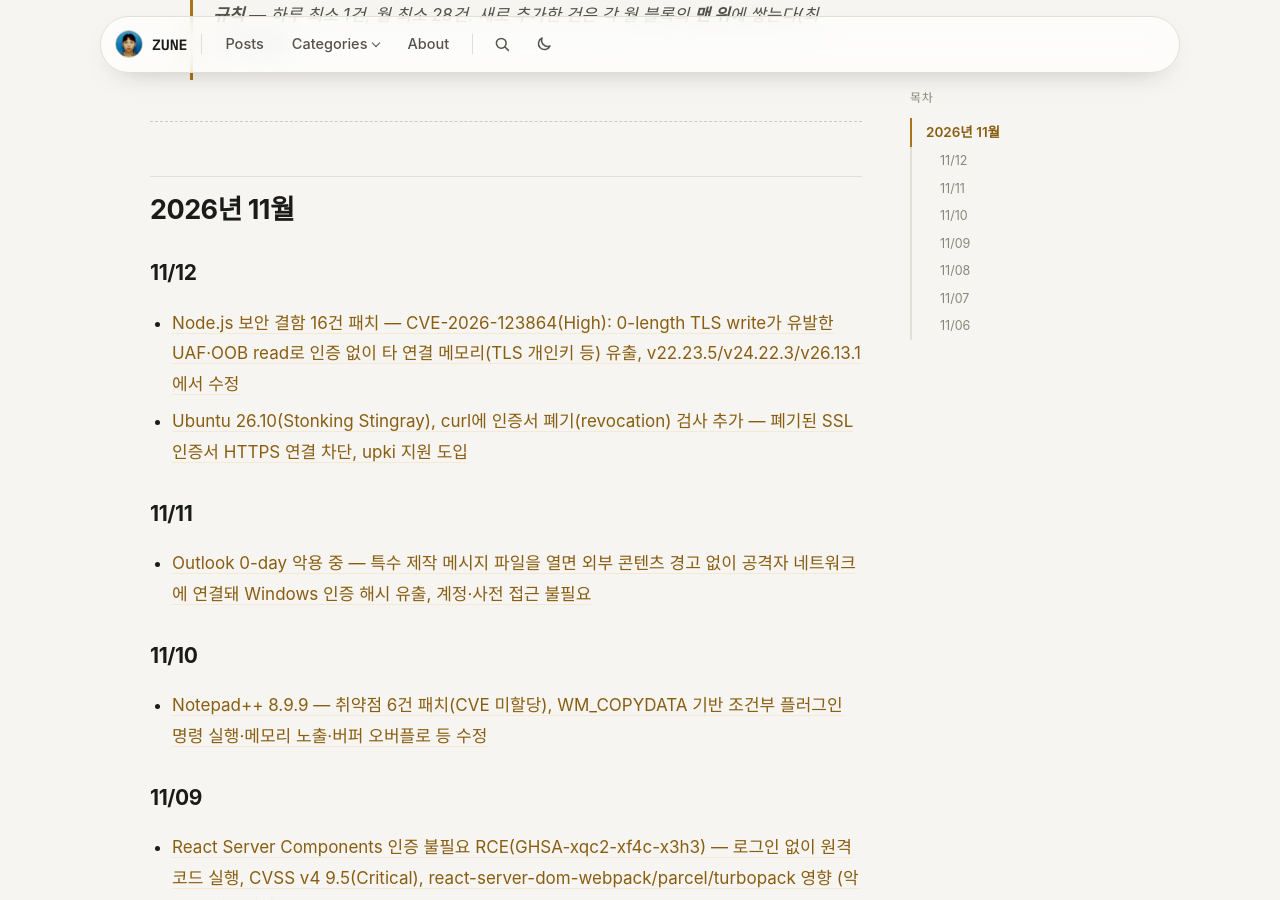
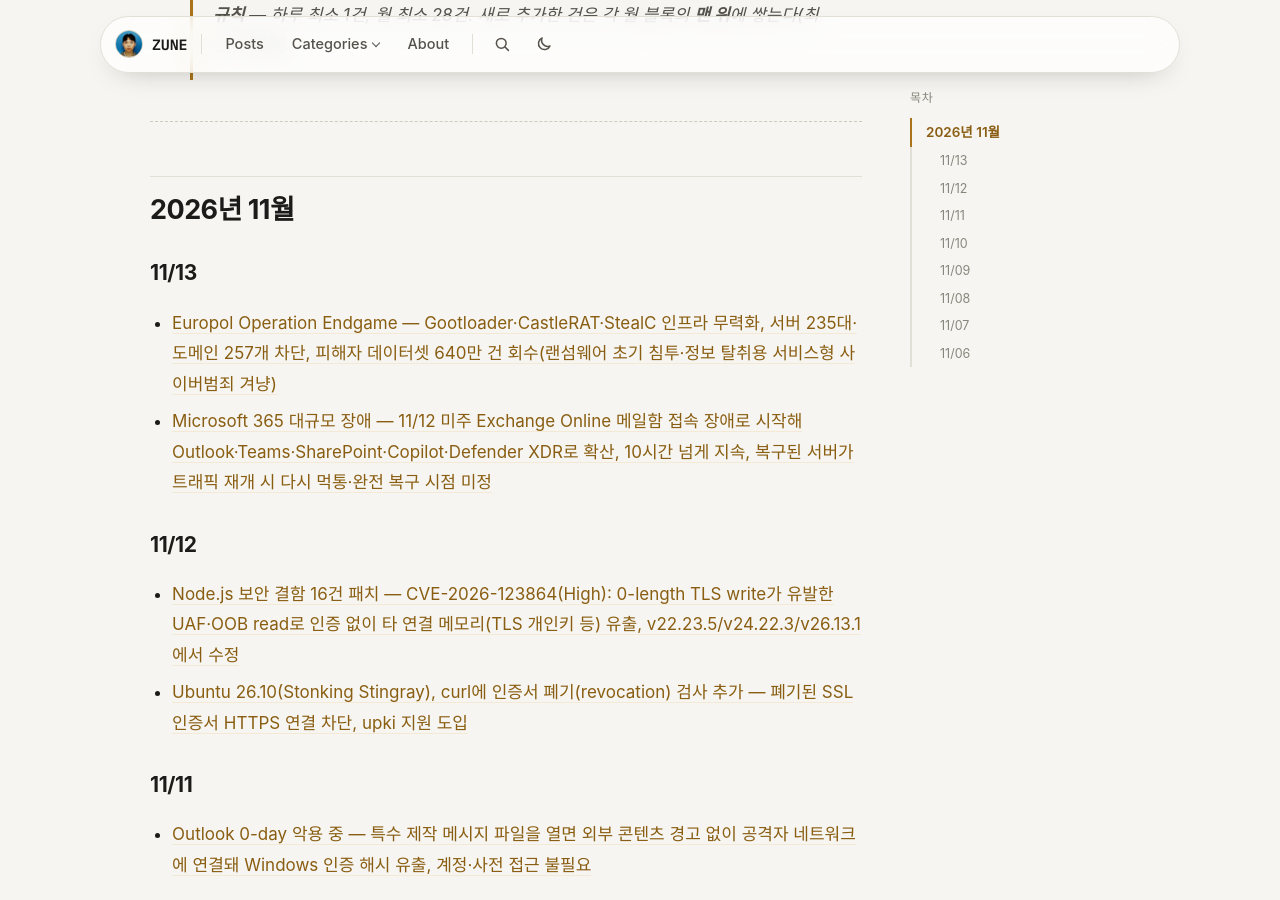
Before and after one commit to junseopark0216/junseopark0216.github.io, a Jekyll site: the page built from _posts/2026-11-06-tech-security-news-clipping.md, in a window 1280 px wide and 900 px high, scrolled down 551 px. Built offline with Jekyll 4.4.1, drawn with Linux system fonts in a browser that asks for light colours; some web fonts are replaced.

Commit message:
Update 2026-11-06-tech-security-news-clipping.md

```diff
--- a/_posts/2026-11-06-tech-security-news-clipping.md
+++ b/_posts/2026-11-06-tech-security-news-clipping.md
@@ -16,6 +16,11 @@
 ---
 
 ## 2026년 11월
+
+### 11/13
+
+- [Europol Operation Endgame — Gootloader·CastleRAT·StealC 인프라 무력화, 서버 235대·도메인 257개 차단, 피해자 데이터셋 640만 건 회수(랜섬웨어 초기 침투·정보 탈취용 서비스형 사이버범죄 겨냥)](https://x.com/The_Cyber_News/status/2120925296681783789)
+- [Microsoft 365 대규모 장애 — 11/12 미주 Exchange Online 메일함 접속 장애로 시작해 Outlook·Teams·SharePoint·Copilot·Defender XDR로 확산, 10시간 넘게 지속, 복구된 서버가 트래픽 재개 시 다시 먹통·완전 복구 시점 미정](https://x.com/The_Cyber_News/status/2121128140366098654)
 
 ### 11/12
 
```
